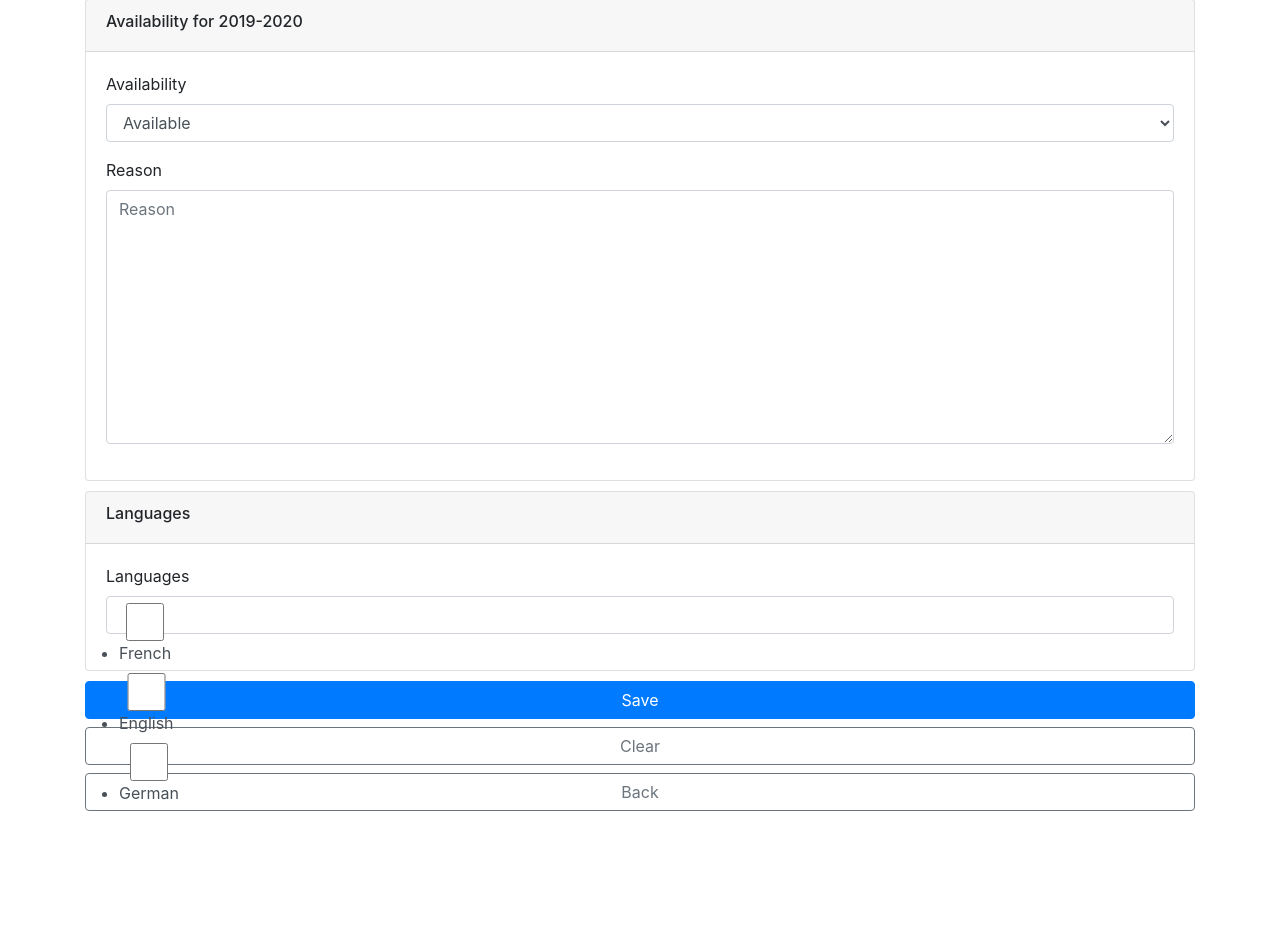
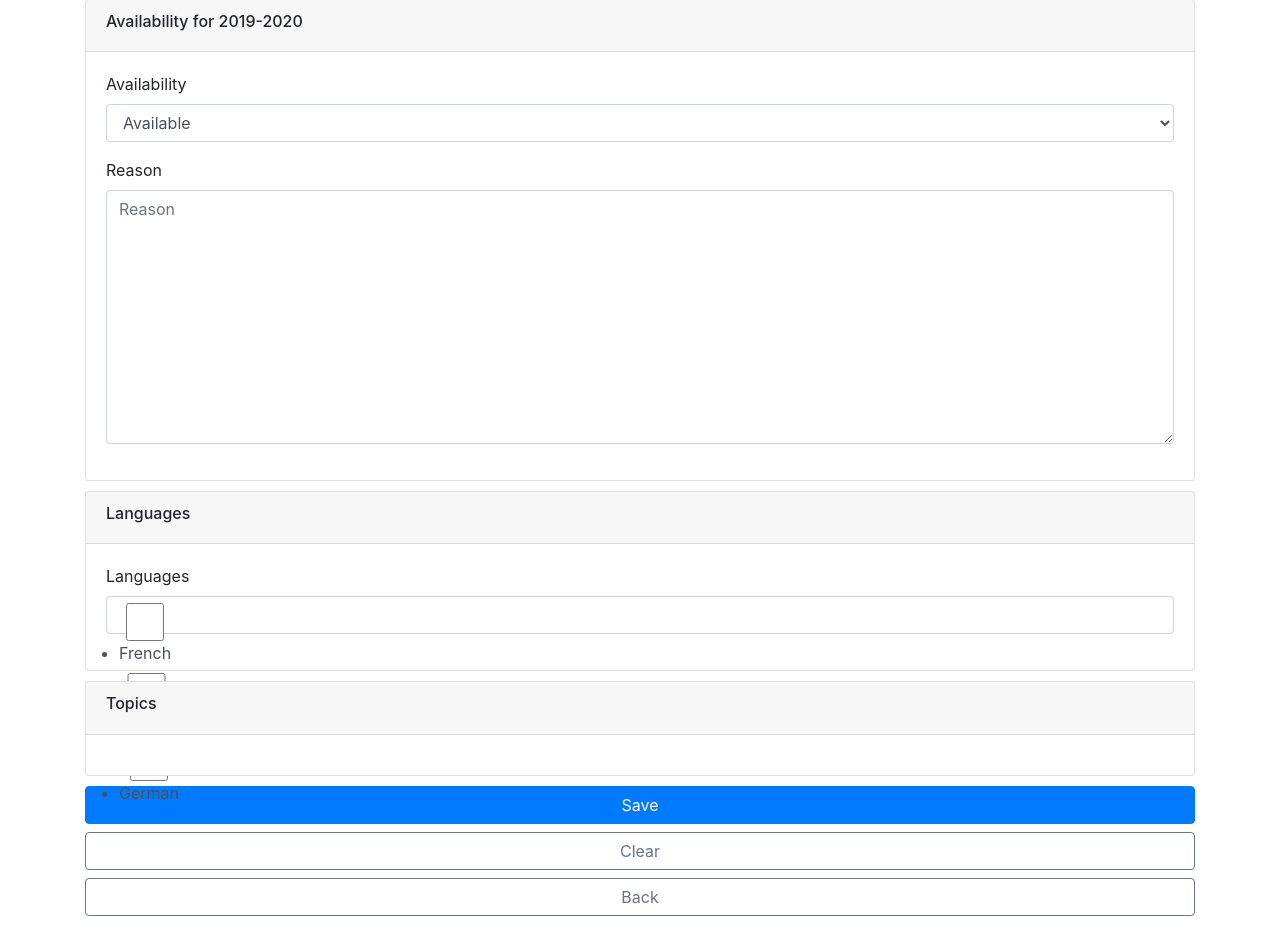
Before and after one commit to epfl-sti/teachingpools, a Django app: page /profile/ in a window 1280 px wide. Shown: the part 77-1009 px from the top of the page. Before the commit the page ends 888 px from the top, so only its background shows below. Run offline with Django 3.2, Linux system fonts and the light colour scheme; the visitor is signed in with stand-in values (Sample User, id 1); data comes from the database, SQL or seed files in the repository; data that the repository does not hold is empty; some libraries are stand-ins or nearby versions.

Commit message:
added ability to update topics in PhD profiles

```diff
--- a/teaching_pool_project/web/forms.py
+++ b/teaching_pool_project/web/forms.py
@@ -1,5 +1,6 @@
 from django import forms
 from django.forms import HiddenInput, ModelForm
+from django.forms.widgets import CheckboxSelectMultiple
 
 from web.models import *
 
@@ -83,6 +84,7 @@
             'course': forms.HiddenInput(),
         }
 
+
 class LanguagesForm(forms.Form):
     OPTIONS = (
         ('f', 'French'),
@@ -104,3 +106,15 @@
         else:
             self.add_error(
                 'languages', "You should be able to teach at least in one language")
+
+
+class TopicForm(ModelForm):
+    class Meta:
+        model = Person
+        fields = ('topics',)
+
+    def __init__(self, *args, **kwargs):
+        super(TopicForm, self).__init__(*args, **kwargs)
+
+        self.fields['topics'].widget = CheckboxSelectMultiple()
+        self.fields['topics'].queryset = Topic.objects.all()
--- a/teaching_pool_project/web/models.py
+++ b/teaching_pool_project/web/models.py
@@ -28,7 +28,7 @@
         null=True, blank=True, default=None)
     canTeachInGerman = models.BooleanField(
         null=True, blank=True, default=None)
-    topics = models.ManyToManyField("web.Topic", through="Interests")
+    topics = models.ManyToManyField("web.Topic", through="Interests", blank=True)
 
     def __str__(self):
         return "{last}, {first} ({id})".format(last=self.last_name, first=self.first_name, id=self.id)
--- a/teaching_pool_project/web/templates/web/profile.html
+++ b/teaching_pool_project/web/templates/web/profile.html
@@ -20,6 +20,14 @@
             {% bootstrap_form form=languages_form layout='inline'%}
         </div>
     </div>
+    <div class="card">
+        <div class="card-header">
+            <h6>Topics<h6>
+        </div>
+        <div class="card-body">
+            {% bootstrap_form form=topics_form layout='inline' %}
+        </div>
+    </div>
     <div>
         {% buttons %}
         {% bootstrap_button "Save" button_type="submit" button_class="btn-primary btn-block" %}
```
Also changed, not shown: teaching_pool_project/web/migrations/0006_auto_20190704_1623.py (added).
